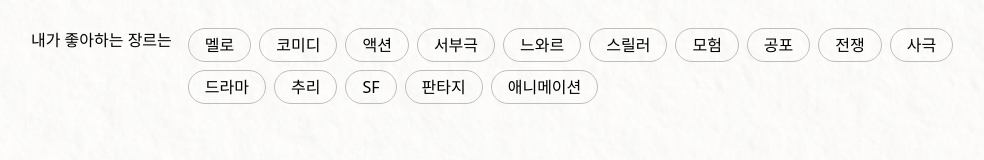
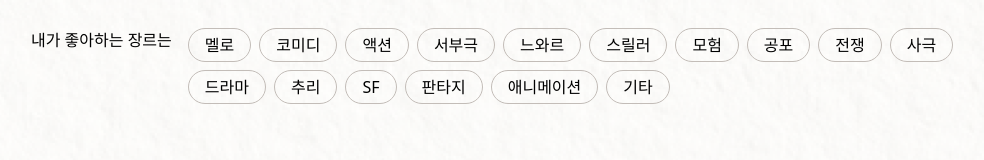
Before and after one commit to sungsung718/2024_snu_hci_team7, a React (Vite) app in the folder frontend/: page /inquiry in a window 1280 px wide. Shown: the part 132-292 px from the top of the page, without its empty margins (129-1113 px from the left). Built offline with nearby package versions, Linux system fonts and the light colour scheme.

Commit message:
fix: 기타 장르 추가

```diff
--- a/frontend/src/pages/InquiryPage.tsx
+++ b/frontend/src/pages/InquiryPage.tsx
@@ -1,4 +1,4 @@
-import { useState } from "react";
+import { CSSProperties, useRef, useState } from "react";
 import { useLocation, useNavigate } from "react-router-dom";
 
 import { postRecommendations } from "@/apis";
@@ -32,7 +32,10 @@ type BasicPreference = {
 };
 
 export default function InquiryPage() {
-  const [genres, setGenres] = useState<string[]>([]);
+  const [genres, setGenres] = useState<{ options: string[]; custom: string }>({
+    options: [],
+    custom: "",
+  });
   const [basicPreference, setBasicPreference] = useState<BasicPreference>({
     director: "",
     actor: "",
@@ -53,7 +56,8 @@ export default function InquiryPage() {
   };
 
   const handleDoneClick = async () => {
-    const genreString = genres.join(",");
+    const genreString =
+      genres.options + (genres.custom ? "," + genres.custom : "");
     const { actor, director, liked, hated } = basicPreference;
 
     const likedList = [liked].concat(location.state.liked);
@@ -69,7 +73,7 @@ export default function InquiryPage() {
     };
 
     const chatting = generateChatting({
-      genres: genres,
+      genres: genres.options.concat(genres.custom ? [genres.custom] : []),
       ...basicPreference,
       detail,
     });
@@ -92,7 +96,7 @@ export default function InquiryPage() {
     <>
       <div className="relative min-h-full min-w-fit bg-[url('src/assets/beige_background.png')]">
         <div className=" min-w-[940px] max-w-[1200px] flex flex-col justify-center items-center mx-auto px-[120px] pt-40 pb-[280px]">
-          <FavoriteGanre ganres={genres} setGanres={setGenres} />
+          <FavoriteGanre genres={genres} setGenres={setGenres} />
           <BasicPreferenceInputs
             basicPreference={basicPreference}
             onChange={handleBasicPreferenceInput}
@@ -110,17 +114,33 @@ export default function InquiryPage() {
 }
 
 type FavoriteGanreProps = {
-  ganres: string[];
-  setGanres: React.Dispatch<React.SetStateAction<string[]>>;
+  genres: { options: string[]; custom: string };
+  setGenres: React.Dispatch<
+    React.SetStateAction<{ options: string[]; custom: string }>
+  >;
 };
 
-function FavoriteGanre({ ganres, setGanres }: FavoriteGanreProps) {
-  const addGanre = (ganre: string) => {
-    setGanres((prev) => [...prev, ganre]);
+function FavoriteGanre({ genres, setGenres }: FavoriteGanreProps) {
+  const [isCustomSelected, setIsCustomSelected] = useState(false);
+  const [customGenre, setCustomGenre] = useState("");
+  const inputRef = useRef<HTMLInputElement>(null);
+
+  const addGenre = (genre: string) => {
+    setGenres((prev) => ({ ...prev, options: [...prev.options, genre] }));
   };
 
-  const removeGanre = (ganre: string) => {
-    setGanres((prev) => prev.filter((g) => g !== ganre));
+  const removeGenre = (genre: string) => {
+    setGenres((prev) => ({
+      ...prev,
+      options: prev.options.filter((g) => g !== genre),
+    }));
+  };
+
+  const toggleCustom = () => {
+    setIsCustomSelected((selected) => {
+      setGenres((prev) => ({ ...prev, custom: selected ? "" : customGenre }));
+      return !selected;
+    });
   };
 
   return (
@@ -132,11 +152,37 @@ function FavoriteGanre({ ganres, setGanres }: FavoriteGanreProps) {
             key={genre}
             genre={genre}
             onClick={() => {
-              ganres.includes(genre) ? removeGanre(genre) : addGanre(genre);
+              genres.options.includes(genre)
+                ? removeGenre(genre)
+                : addGenre(genre);
             }}
-            selected={ganres.includes(genre)}
+            selected={genres.options.includes(genre)}
           />
         ))}
+        <div className="flex">
+          <GenreChip
+            key={"기타"}
+            genre={"기타"}
+            onClick={toggleCustom}
+            selected={isCustomSelected}
+          />
+          {isCustomSelected && (
+            <input
+              ref={inputRef}
+              name="기타"
+              value={customGenre}
+              onChange={(e) => {
+                const { value } = e.target;
+                setCustomGenre(value);
+                setGenres((prev) => ({ ...prev, custom: value }));
+              }}
+              placeholder="기타 입력"
+              type="text"
+              autoFocus
+              className="outline-none mx-0 px-2 py-1 bg-transparent border-b-[1.5px] border-beige-dark w-[120px]"
+            />
+          )}
+        </div>
       </div>
     </div>
   );
@@ -210,10 +256,14 @@ function Input({
   name,
   value,
   onChange,
+  style,
+  placeholder,
 }: {
   name: string;
   value: string;
   onChange: (e: React.ChangeEvent<HTMLInputElement>) => void;
+  style?: CSSProperties;
+  placeholder?: string;
 }) {
   return (
     <input
@@ -222,6 +272,8 @@ function Input({
       value={value}
       onChange={onChange}
       className="outline-none mx-2 px-2 py-1 bg-transparent border-b-[1.5px] border-beige-dark w-[248px]"
+      style={style}
+      placeholder={placeholder}
     />
   );
 }
```
